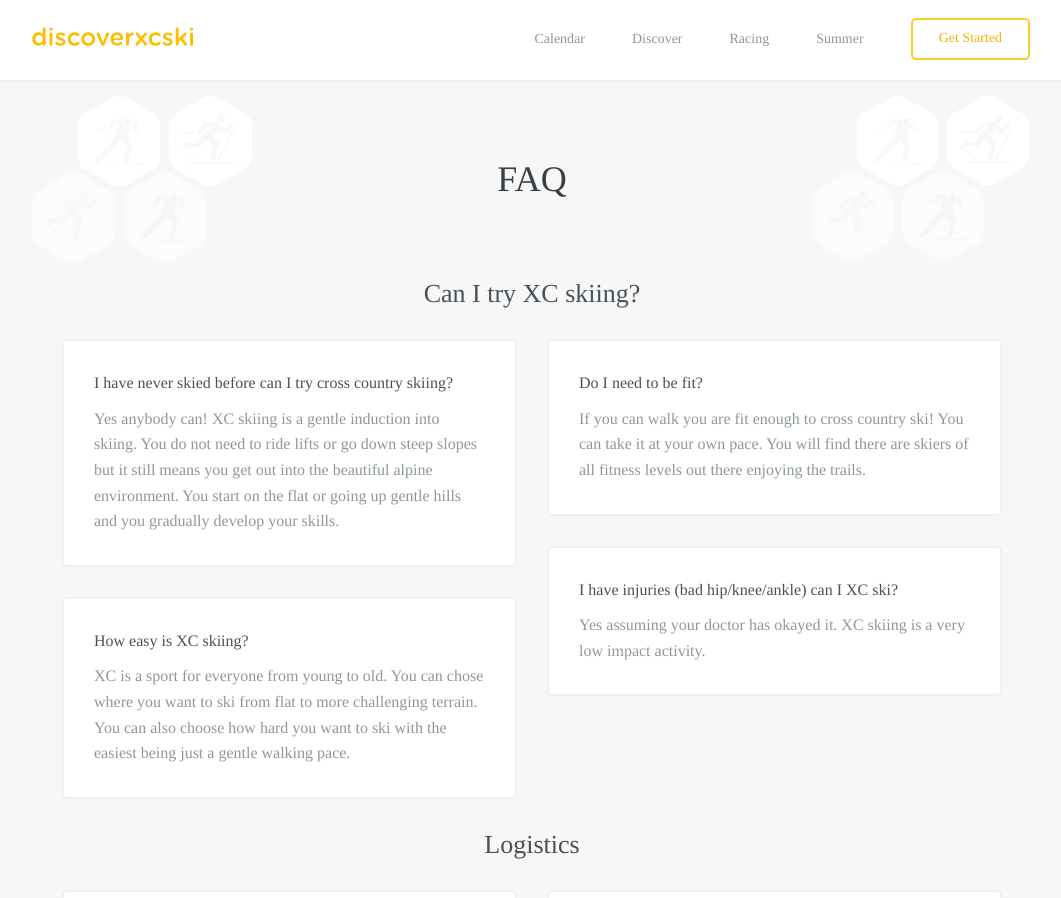
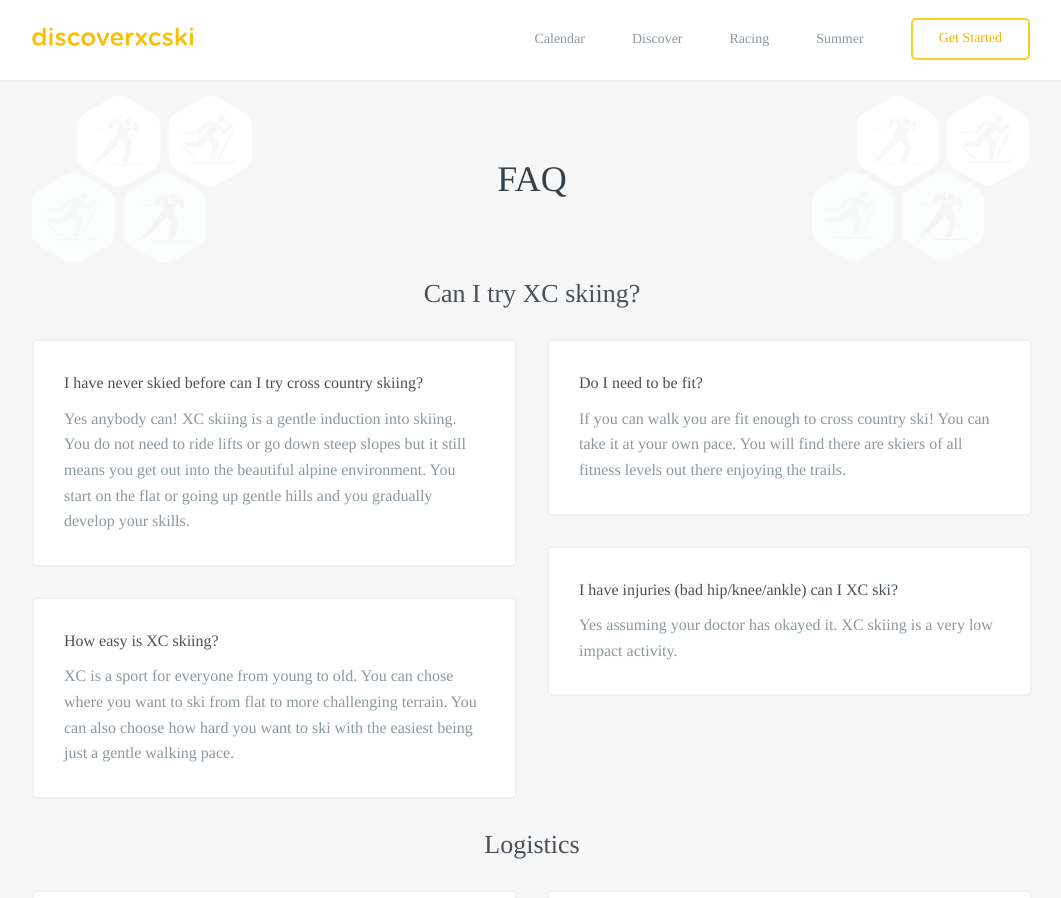
Before and after one commit to robcatto/robcatto.github.io, a Jekyll site: the page built from faq/index.html, in a window 1280 px wide and 900 px high. Shown: the whole window, without its empty margins (108-1169 px from the left). Built offline with Jekyll 4.4.1, drawn with Linux system fonts in a browser that asks for light colours; some web fonts are replaced; Markdown is read by kramdown in place of the engine named in the settings.

Commit message:
Update index.html

```diff
--- a/faq/index.html
+++ b/faq/index.html
@@ -43,7 +43,7 @@ layout: default
                 <section class="mobile_section" style="padding-bottom: 40px; background-color: transparent; max-width: 1030px;">
 
                 <h3 class="faq__heading">Can I try XC skiing?</h3>
-                <div class="row" style="overflow: auto;">
+                <div class="row" style="overflow: auto; max-width: 1030px;">
                       <div class="column two">
                       <div class="large-outline">
                         <h3>I have never skied before can I try cross country skiing?</h3>
@@ -82,7 +82,7 @@ layout: default
                 </div>
 
                 <h3 class="faq__heading">Logistics</h3>
-                <div class="row" style="overflow: auto;">
+                <div class="row" style="overflow: auto; max-width: 1030px;">
                       <div class="column two" style="float: left;">
                         <div class="large-outline">
                         <h3> XC skiing cheaper than downhill?</h3>
```
